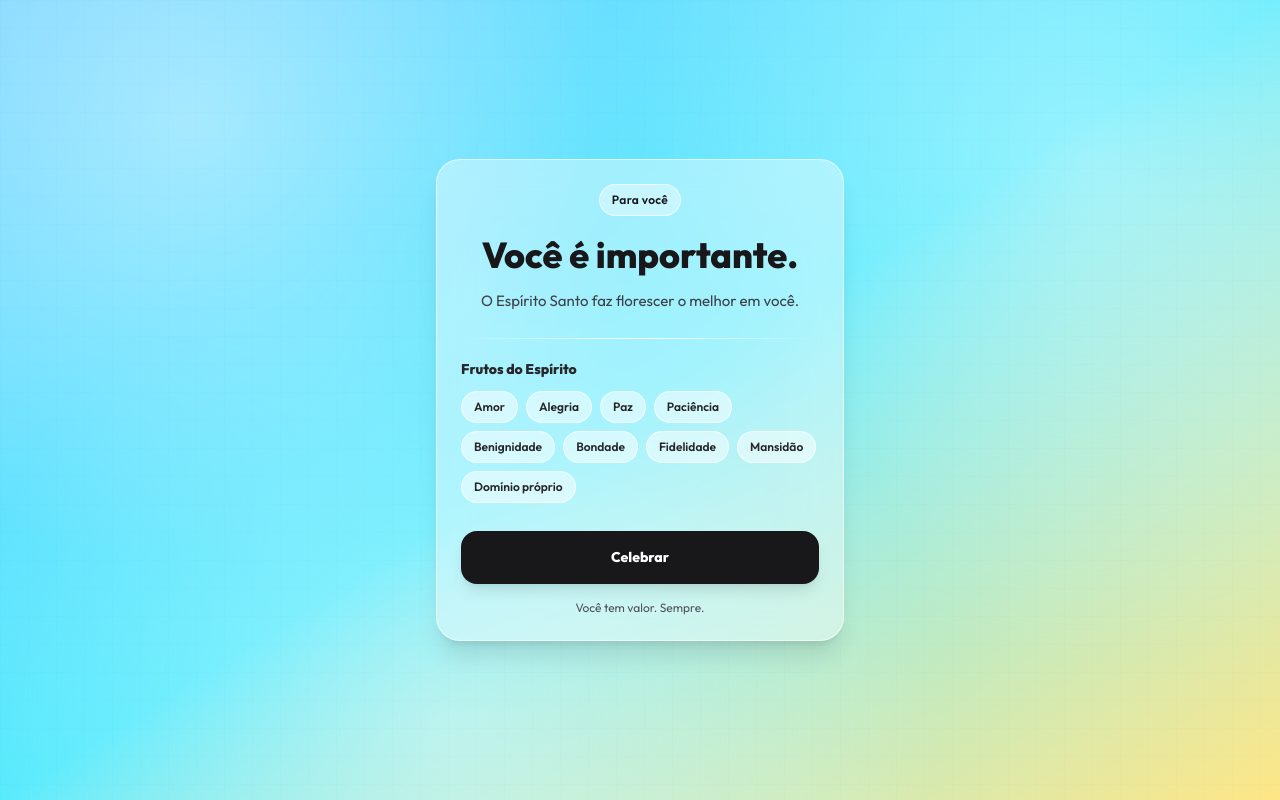
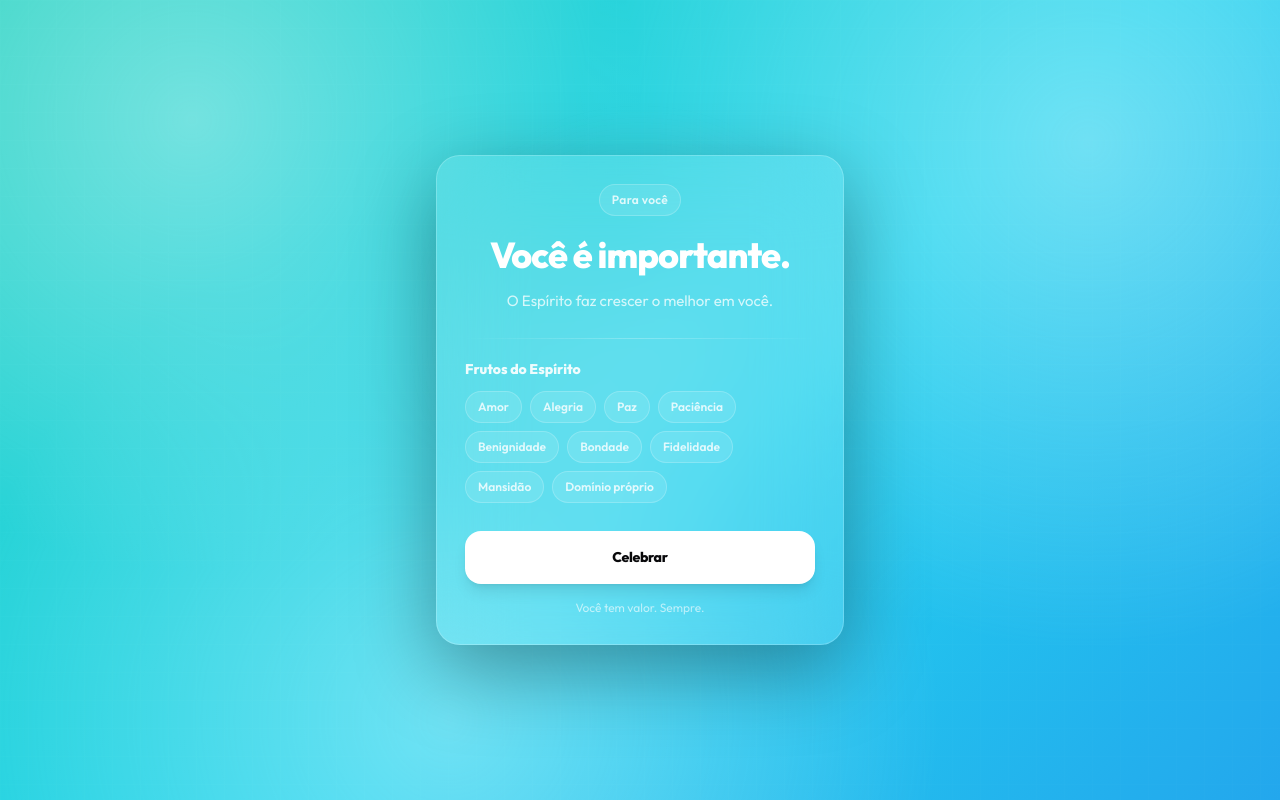
Before and after one commit to rodrigocamargo854/foryou, a Next.js app: page / in a window 1280 px wide. Built offline with nearby package versions, Linux system fonts and the light colour scheme.

Commit message:
new page

```diff
--- a/app/page.tsx
+++ b/app/page.tsx
@@ -2,14 +2,19 @@
 
 import { useEffect, useMemo, useState } from 'react'
 
-type Star = {
+type Particle = {
   id: string
-  left: number
   size: number
   duration: number
-  drift: number
-  spin: number
+  dx: number
+  dy: number
   color: string
+  blur: number
+  opacity: number
+}
+
+function uid() {
+  return Math.random().toString(16).slice(2) + Date.now().toString(16)
 }
 
 export default function Page() {
@@ -29,107 +34,120 @@ export default function Page() {
   )
 
   const [showFruits, setShowFruits] = useState(false)
-  const [stars, setStars] = useState<Star[]>([])
+  const [particles, setParticles] = useState<Particle[]>([])
   const [power, setPower] = useState(1)
 
-  // limite seguro para não explodir memória
-  const MAX_STARS = 220
+  // segurança: não deixa acumular infinito
+  const MAX_PARTICLES = 260
   const MAX_POWER = 10
 
   useEffect(() => {
-    const t = setTimeout(() => setShowFruits(true), 600)
+    const t = setTimeout(() => setShowFruits(true), 550)
     return () => clearTimeout(t)
   }, [])
 
-  function rainStars() {
-    const colors = ['#2563eb', '#16a34a', '#f59e0b', '#7c3aed', '#06b6d4', '#f97316']
+  function celebrate() {
+    const palette = ['#ffffff', '#60a5fa', '#22d3ee', '#34d399', '#fde047', '#a78bfa']
 
-    // calcula o próximo power (cresce a cada clique, com teto)
     const nextPower = Math.min(power + 1, MAX_POWER)
     setPower(nextPower)
 
-    // quantidade cresce a cada clique
-    const count = 16 + nextPower * 7 // 23, 30, 37... até o teto
+    // cresce a cada clique, mas com teto
+    const count = 18 + nextPower * 10 // 28, 38, 48... até o teto
 
-    const newStars: Star[] = Array.from({ length: count }).map(() => ({
-      id: Math.random().toString(16).slice(2) + Date.now().toString(16),
-      left: Math.random() * 100,
-      size: 12 + Math.random() * 18,
-      duration: 2.8 + Math.random() * 2.0,
-      drift: (Math.random() - 0.5) * 140,
-      spin: (Math.random() - 0.5) * 220,
-      color: colors[Math.floor(Math.random() * colors.length)]
-    }))
+    const created: Particle[] = Array.from({ length: count }).map(() => {
+      // distribuição radial
+      const angle = Math.random() * Math.PI * 2
+      const radius = 140 + Math.random() * 220 // distância final
+      const dx = Math.cos(angle) * radius
+      const dy = Math.sin(angle) * radius
 
-    // adiciona mantendo um limite para não crescer infinito
-    setStars((prev) => {
-      const merged = [...prev, ...newStars]
-      if (merged.length <= MAX_STARS) return merged
-      return merged.slice(merged.length - MAX_STARS) // mantém as mais recentes
+      return {
+        id: uid(),
+        size: 6 + Math.random() * 10,
+        duration: 650 + Math.random() * 650, // ms
+        dx,
+        dy,
+        color: palette[Math.floor(Math.random() * palette.length)],
+        blur: Math.random() < 0.25 ? 6 : 0,
+        opacity: 0.7 + Math.random() * 0.3
+      }
+    })
+
+    setParticles((prev) => {
+      const merged = [...prev, ...created]
+      if (merged.length <= MAX_PARTICLES) return merged
+      return merged.slice(merged.length - MAX_PARTICLES)
     })
   }
 
   return (
-    <main className="relative min-h-screen w-full overflow-hidden text-zinc-900">
-      {/* Fundo alegre neutro */}
-      <div className="absolute inset-0 bg-gradient-to-br from-sky-300 via-cyan-300 to-amber-200" />
-      <div className="absolute inset-0 opacity-40 bg-[radial-gradient(circle_at_15%_15%,white,transparent_35%),radial-gradient(circle_at_85%_20%,white,transparent_40%),radial-gradient(circle_at_35%_90%,white,transparent_45%)]" />
-      <div className="pointer-events-none absolute inset-0 opacity-[0.10] [background-image:linear-gradient(to_right,rgba(0,0,0,0.10)_1px,transparent_1px),linear-gradient(to_bottom,rgba(0,0,0,0.10)_1px,transparent_1px)] [background-size:28px_28px]" />
+    <main className="relative min-h-screen w-full overflow-hidden text-white">
+      {/* Background animado (alegre e moderno) */}
+      <div className="absolute inset-0 animated-bg" />
+      <div className="absolute inset-0 opacity-35 bg-[radial-gradient(circle_at_15%_15%,white,transparent_35%),radial-gradient(circle_at_85%_18%,white,transparent_40%),radial-gradient(circle_at_35%_90%,white,transparent_45%)]" />
 
-      {/* Estrelas caindo (aumenta a cada clique, com limite de memória) */}
+      {/* grid bem suave */}
+      <div className="pointer-events-none absolute inset-0 opacity-[0.10] [background-image:linear-gradient(to_right,rgba(255,255,255,0.10)_1px,transparent_1px),linear-gradient(to_bottom,rgba(255,255,255,0.10)_1px,transparent_1px)] [background-size:28px_28px]" />
+
+      {/* Centro com “respiração” de luz */}
+      <div className="pointer-events-none absolute inset-0">
+        <div className="center-glow" />
+      </div>
+
+      {/* Partículas expandindo do centro */}
       <div className="pointer-events-none absolute inset-0 z-20">
-        {stars.map((star) => (
+        {particles.map((p) => (
           <div
-            key={star.id}
-            // remove cada estrela quando a animação termina (não acumula)
-            onAnimationEnd={() => {
-              setStars((prev) => prev.filter((s) => s.id !== star.id))
-            }}
-            style={{
-              position: 'absolute',
-              left: `${star.left}vw`,
-              top: '-50px',
-              width: star.size,
-              height: star.size,
-              backgroundColor: star.color,
-              clipPath:
-                'polygon(50% 0%, 61% 35%, 98% 35%, 68% 57%, 79% 91%, 50% 70%, 21% 91%, 32% 57%, 2% 35%, 39% 35%)',
-              animation: `fall ${star.duration}s linear forwards`,
-              boxShadow: '0 10px 25px rgba(0,0,0,0.15)',
-              transform: `rotate(${star.spin}deg)`,
-              // @ts-ignore
-              '--drift': `${star.drift}px`
-            }}
+            key={p.id}
+            onAnimationEnd={() => setParticles((prev) => prev.filter((x) => x.id !== p.id))}
+            className="particle"
+            style={
+              {
+                width: p.size,
+                height: p.size,
+                backgroundColor: p.color,
+                opacity: p.opacity,
+                filter: p.blur ? `blur(${p.blur}px)` : 'none',
+                animationDuration: `${p.duration}ms`,
+                // @ts-ignore
+                '--dx': `${p.dx}px`,
+                // @ts-ignore
+                '--dy': `${p.dy}px`
+              } as React.CSSProperties
+            }
           />
         ))}
       </div>
 
       {/* Conteúdo */}
       <div className="relative z-10 mx-auto flex min-h-screen max-w-md items-center px-5 py-10">
-        <section className="w-full rounded-3xl border border-white/60 bg-white/40 p-6 shadow-xl backdrop-blur-xl">
+        <section className="w-full rounded-3xl border border-white/20 bg-white/10 p-7 shadow-[0_25px_80px_rgba(0,0,0,0.35)] backdrop-blur-2xl">
           <div className="text-center">
-            <div className="mx-auto inline-flex items-center rounded-full border border-white/60 bg-white/40 px-3 py-1.5 text-[12px] font-semibold tracking-wide">
+            <div className="mx-auto inline-flex items-center rounded-full border border-white/20 bg-white/10 px-3 py-1.5 text-[12px] font-semibold tracking-wide text-white/80">
               Para você
             </div>
 
-            <h1 className="mt-4 text-4xl font-black leading-tight">Você é importante.</h1>
+            <h1 className="mt-4 text-4xl font-black leading-tight tracking-tight">
+              Você é importante.
+            </h1>
 
-            <p className="mt-3 text-[15px] leading-relaxed text-zinc-700">
-              O Espírito Santo faz florescer o melhor em você.
+            <p className="mt-3 text-[15px] leading-relaxed text-white/75">
+              O Espírito faz crescer o melhor em você.
             </p>
           </div>
 
-          <div className="mt-6 h-px w-full bg-gradient-to-r from-transparent via-white to-transparent" />
+          <div className="mt-6 h-px w-full bg-gradient-to-r from-transparent via-white/25 to-transparent" />
 
           {showFruits && (
             <div className="mt-5">
-              <p className="text-sm font-bold text-zinc-800">Frutos do Espírito</p>
+              <p className="text-sm font-bold text-white/90">Frutos do Espírito</p>
 
               <div className="mt-3 flex flex-wrap gap-2">
                 {fruits.map((fruit) => (
                   <span
                     key={fruit}
-                    className="rounded-full border border-white/70 bg-white/50 px-3 py-1.5 text-[12px] font-semibold text-zinc-800"
+                    className="rounded-full border border-white/20 bg-white/10 px-3 py-1.5 text-[12px] font-semibold text-white/80"
                   >
                     {fruit}
                   </span>
@@ -140,29 +158,74 @@ export default function Page() {
 
           <div className="mt-7">
             <button
-              onClick={rainStars}
-              className="w-full rounded-2xl bg-zinc-900 px-4 py-4 text-[14px] font-extrabold text-white shadow-lg active:scale-[0.98]"
+              onClick={celebrate}
+              className="w-full rounded-2xl bg-white px-4 py-4 text-[14px] font-extrabold tracking-tight text-zinc-950 shadow-lg active:scale-[0.98]"
             >
               Celebrar
             </button>
 
-            <p className="mt-4 text-center text-xs text-zinc-600">Você tem valor. Sempre.</p>
+            <p className="mt-4 text-center text-xs text-white/60">
+              Você tem valor. Sempre.
+            </p>
           </div>
         </section>
       </div>
 
-      {/* Animação */}
+      {/* CSS global */}
       <style jsx global>{`
-        @keyframes fall {
+        .animated-bg {
+          background: linear-gradient(-45deg, #2563eb, #22d3ee, #34d399, #fde047, #a78bfa);
+          background-size: 450% 450%;
+          animation: gradientMove 12s ease infinite;
+        }
+
+        @keyframes gradientMove {
+          0% { background-position: 0% 50%; }
+          50% { background-position: 100% 50%; }
+          100% { background-position: 0% 50%; }
+        }
+
+        .center-glow {
+          position: absolute;
+          left: 50%;
+          top: 42%;
+          width: 560px;
+          height: 560px;
+          transform: translate(-50%, -50%);
+          border-radius: 9999px;
+          background: radial-gradient(circle, rgba(255,255,255,0.18), rgba(255,255,255,0.00) 60%);
+          filter: blur(10px);
+          animation: breathe 2.4s ease-in-out infinite;
+          opacity: 0.9;
+        }
+
+        @keyframes breathe {
+          0%, 100% { transform: translate(-50%, -50%) scale(0.96); opacity: 0.85; }
+          50% { transform: translate(-50%, -50%) scale(1.02); opacity: 1; }
+        }
+
+        .particle {
+          position: absolute;
+          left: 50%;
+          top: 42%;
+          border-radius: 9999px;
+          transform: translate(-50%, -50%);
+          animation-name: burst;
+          animation-timing-function: cubic-bezier(0.2, 0.8, 0.2, 1);
+          animation-fill-mode: forwards;
+          box-shadow: 0 0 18px rgba(255,255,255,0.25);
+        }
+
+        @keyframes burst {
           0% {
-            transform: translate3d(0, 0, 0) rotate(0deg);
+            transform: translate(-50%, -50%) translate3d(0, 0, 0) scale(1);
             opacity: 0;
           }
           10% {
             opacity: 1;
           }
           100% {
-            transform: translate3d(var(--drift, 0px), 115vh, 0) rotate(0deg);
+            transform: translate(-50%, -50%) translate3d(var(--dx), var(--dy), 0) scale(0.7);
             opacity: 0;
           }
         }
```
